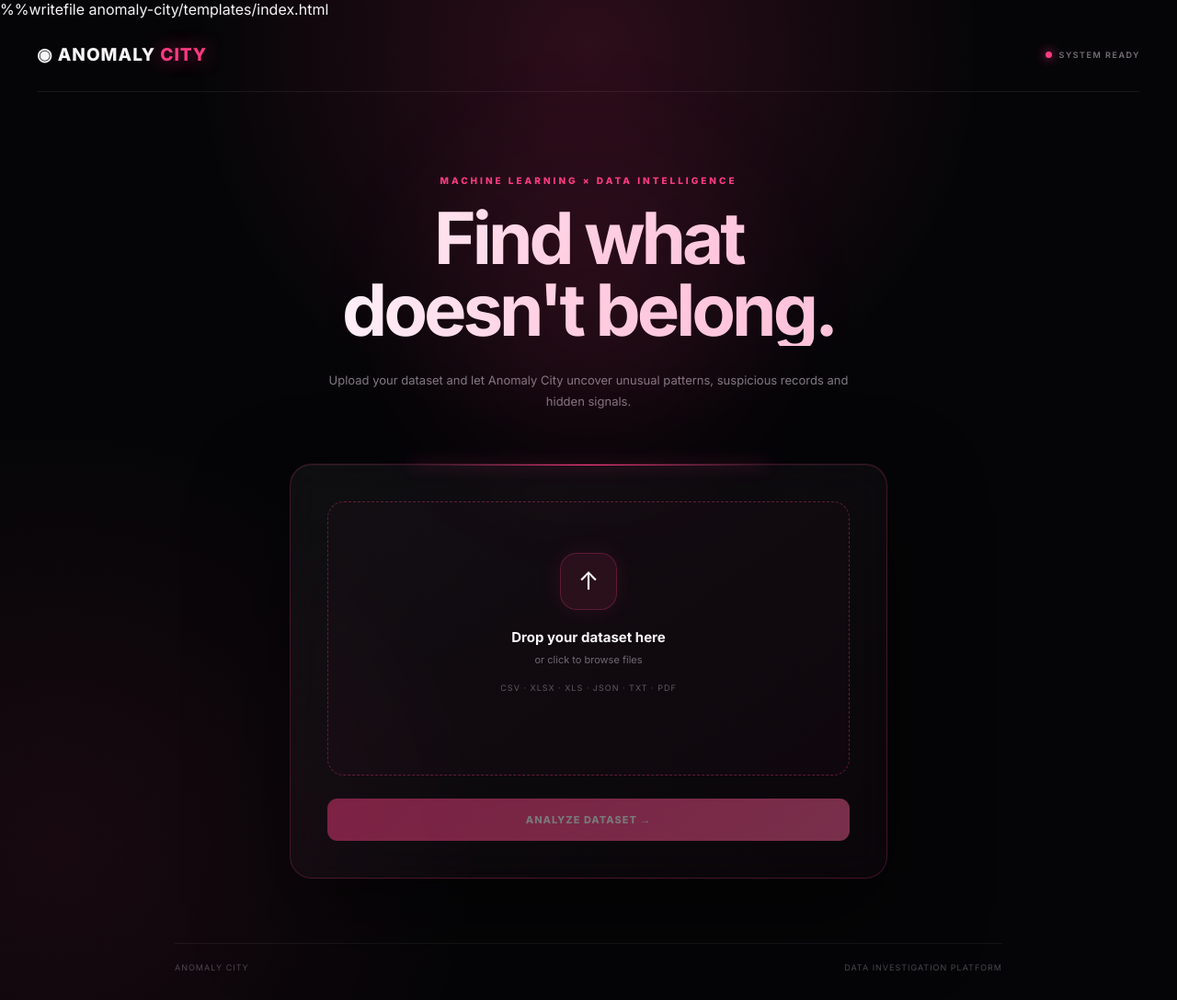
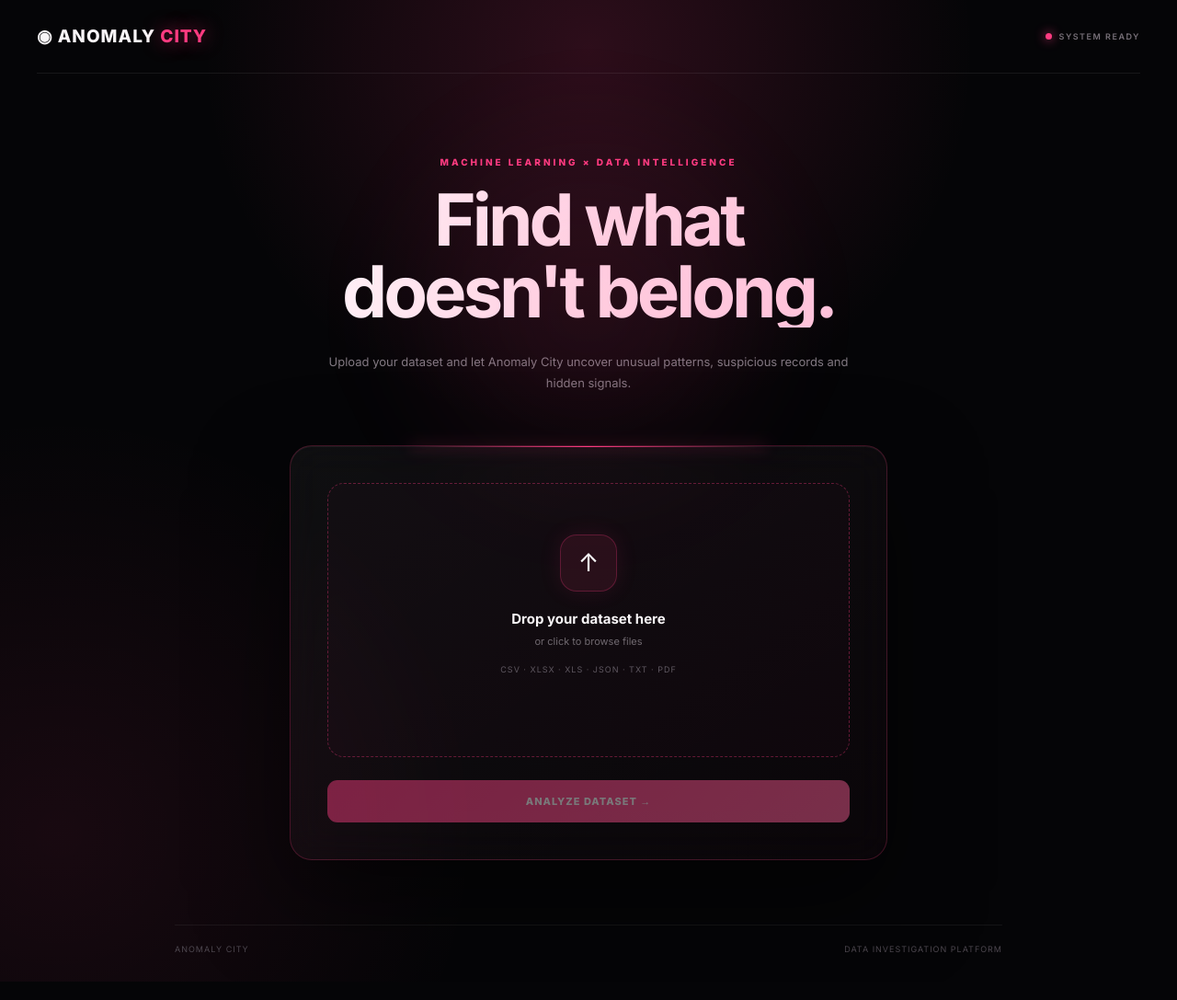
Before and after one commit to 1234rutvi/Anomaly-City-, a Flask app: page / in a window 1280 px wide. Shown: the whole page at 92% size. Run offline with Flask 3, Linux system fonts and the light colour scheme.

Commit message:
Remove writefile directive from index.html

```diff
--- a/templates/index.html
+++ b/templates/index.html
@@ -1,4 +1,4 @@
-%%writefile anomaly-city/templates/index.html
+
 <!DOCTYPE html>
 <html lang="en">
 
```
